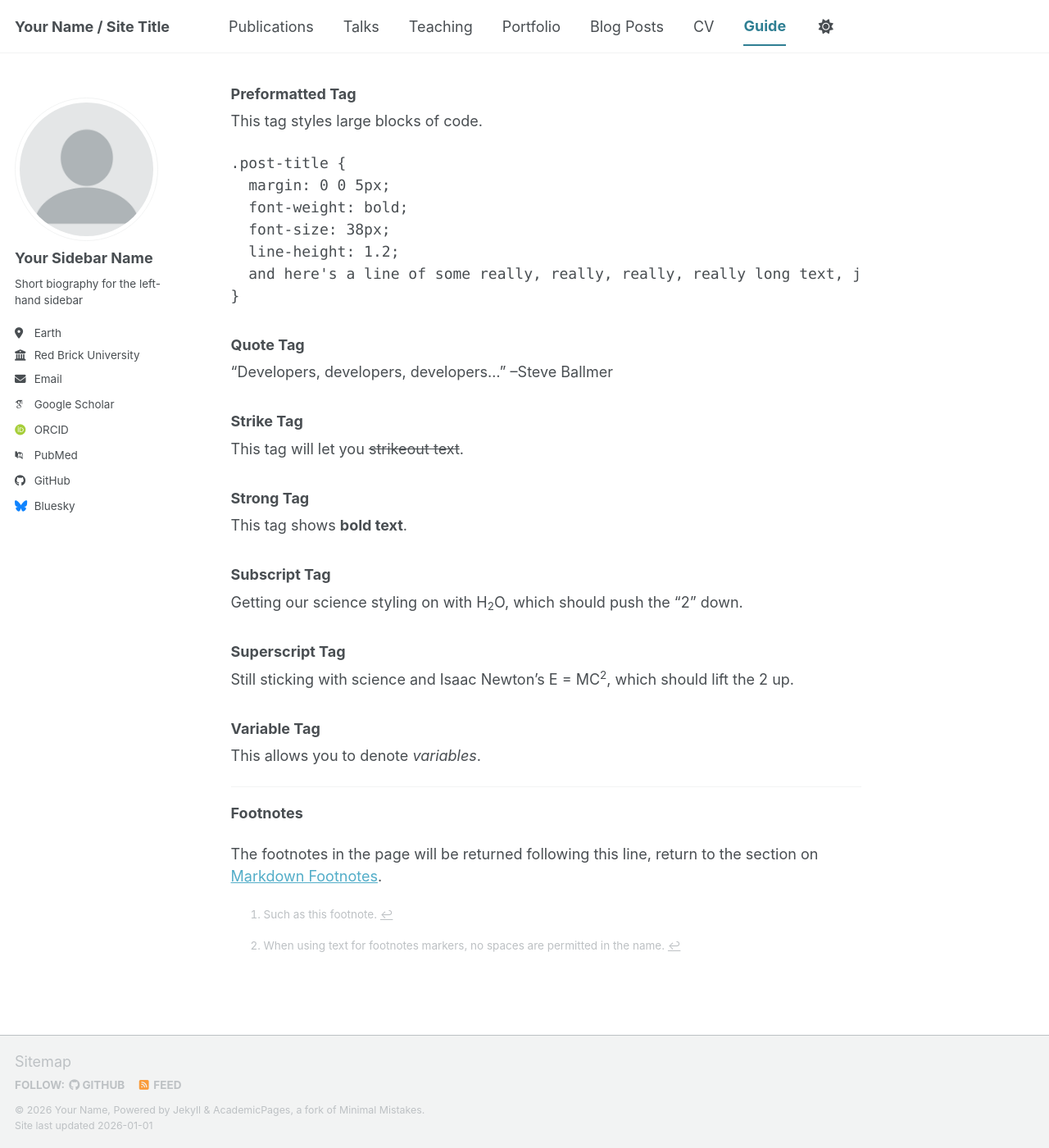
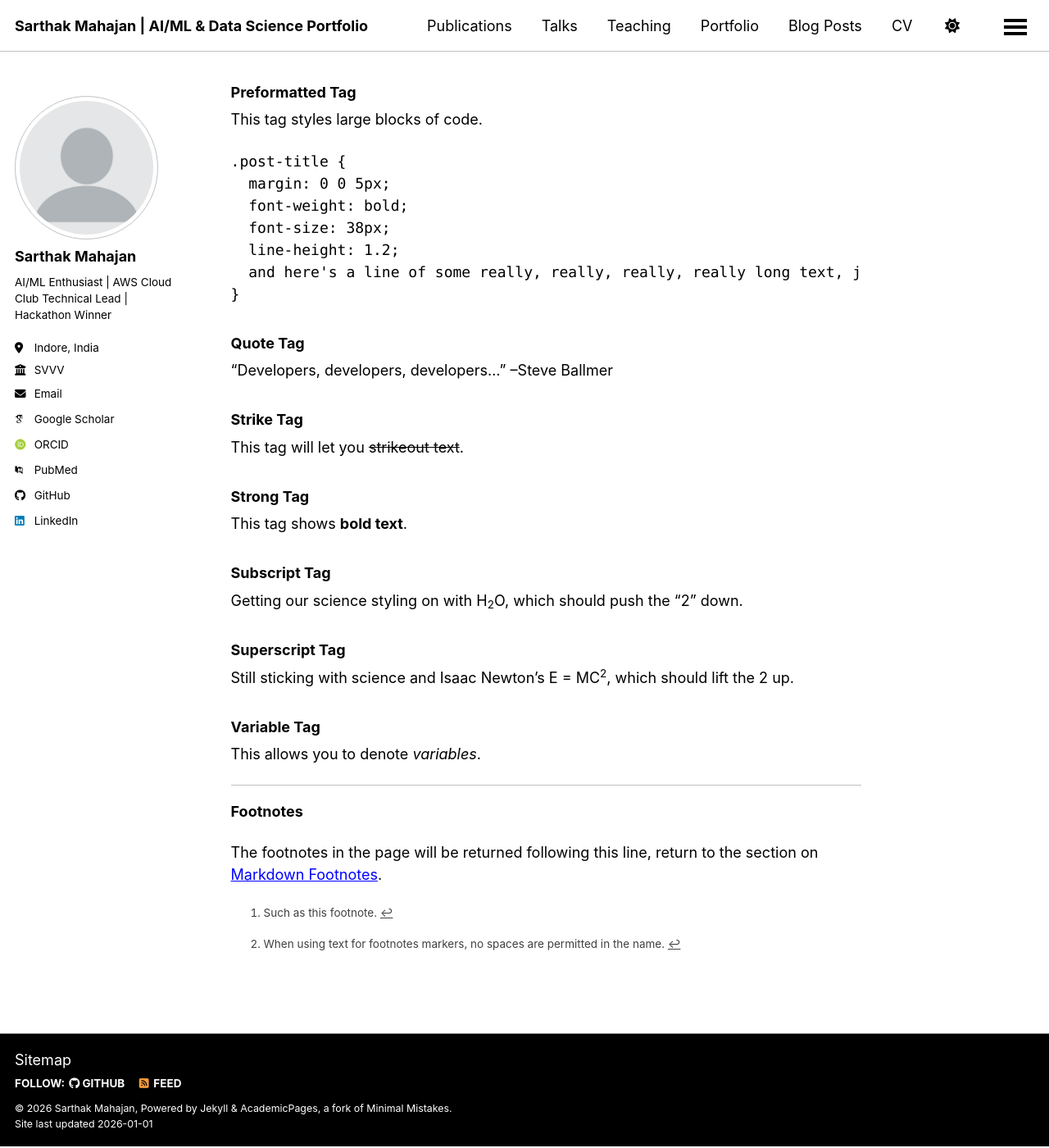
Before and after one commit to Sarthakm811/Sarthakm811.github.io, a Jekyll site: the page built from _pages/markdown.md, in a window 1280 px wide and 1400 px high, scrolled down 11005 px. Shown: the whole window at 82% size. Built offline with Jekyll 4.4.1, drawn with Linux system fonts in a browser that asks for light colours; emoji names are drawn with the system emoji font; some web fonts are replaced; a script bundle is joined from its source files by our own code; library files that are not in the unit come from our copies.

Commit message:
Modify site configuration with personal details
Updated personal information and site settings.

```diff
--- a/_config.yml
+++ b/_config.yml
@@ -8,29 +8,25 @@
 
 # Basic Site Settings
 locale                   : "en-US"
-site_theme               : "default" # The available themes options are "default", "air", "sunrise", "mint", "dirt" and "contrast"
-title                    : "Your Name / Site Title"
+site_theme               : "contrast" # A professional dark-mode style for AI/ML
+title                    : "Sarthak Mahajan | AI/ML & Data Science Portfolio"
 title_separator          : "-"
-name                     : &name "Your Name"
-description              : &description "Your Name's academic portfolio"   # Update this with a general description of your site, this is the default if not overridden by a page
-url                      : https://academicpages.github.io # The base hostname & protocol for your site e.g. "https://[your GitHub username].github.io",
-                                                           # or if you already have some other page hosted on Github then use "https://[your GitHub username].github.io/[Your Repo Name]"
-baseurl                  : "" # the subpath of your site, e.g. "/blog"
-repository               : "academicpages/academicpages.github.io"
-
+name                     : &name "Sarthak Mahajan"
+description              : &description "B.Tech CSE student at SVVV specializing in Generative AI, AWS, and Data Science. Winner of VOID Hackathon (AI/ML Domain)."
+url                      : "https://Sarthakm811.github.io"
+baseurl                  : ""
+repository               : "Sarthakm811/Sarthakm811.github.io"
 # Site Author - The following control what appear as part of the author content on the side bar.
 #               If a field is blank the icon and link will not appear, otherwise it will be shown.
 #               Additional customization can be done by editing /_includes/author-profile.html
 author:
   # Biographic information
-  avatar           : "profile.png"
-  name             : "Your Sidebar Name"
-  pronouns         : # example: "she/her"
-  bio              : "Short biography for the left-hand sidebar"
-  location         : "Earth"
-  employer         : "Red Brick University"
-  uri              : # URL
-  email            : "none@example.org"
+  avatar           : "profile.png" # Upload a photo named profile.png to your GitHub repo
+  name             : "Sarthak Mahajan"
+  bio              : "AI/ML Enthusiast | AWS Cloud Club Technical Lead | Hackathon Winner"
+  location         : "Indore, India"
+  employer         : "SVVV"
+  email            : "sarthakm811@gmail.com"
 
   # Academic websites
   academia         : # URL
@@ -51,13 +47,13 @@ author:
   bitbucket        : # Username - Update with your username on the site
   codepen          : # Username
   dribbble         : # Username
-  github           : "academicpages"
+  github           : "Sarthakm811"
   kaggle           : # Username
   stackoverflow    : # User number or user number and name (i.e., use "1" or "1/jeff-atwood")
 
   # Social media
   artstation       : # Username
-  bluesky          : "bsky.app" # Replace this with you Bluesky username
+  bluesky          : # Replace this with you Bluesky username
   facebook         : # Username
   flickr           : # Username
   foursquare       : # Username
@@ -66,7 +62,7 @@ author:
   keybase          : # Username
   instagram        : # Username
   lastfm           : # Username
-  linkedin         : # Username
+  linkedin         : "sarthak-mahajan-b5926a296"
   mastodon         : # URL
   medium           : # URL
   pinterest        : # Username
```
